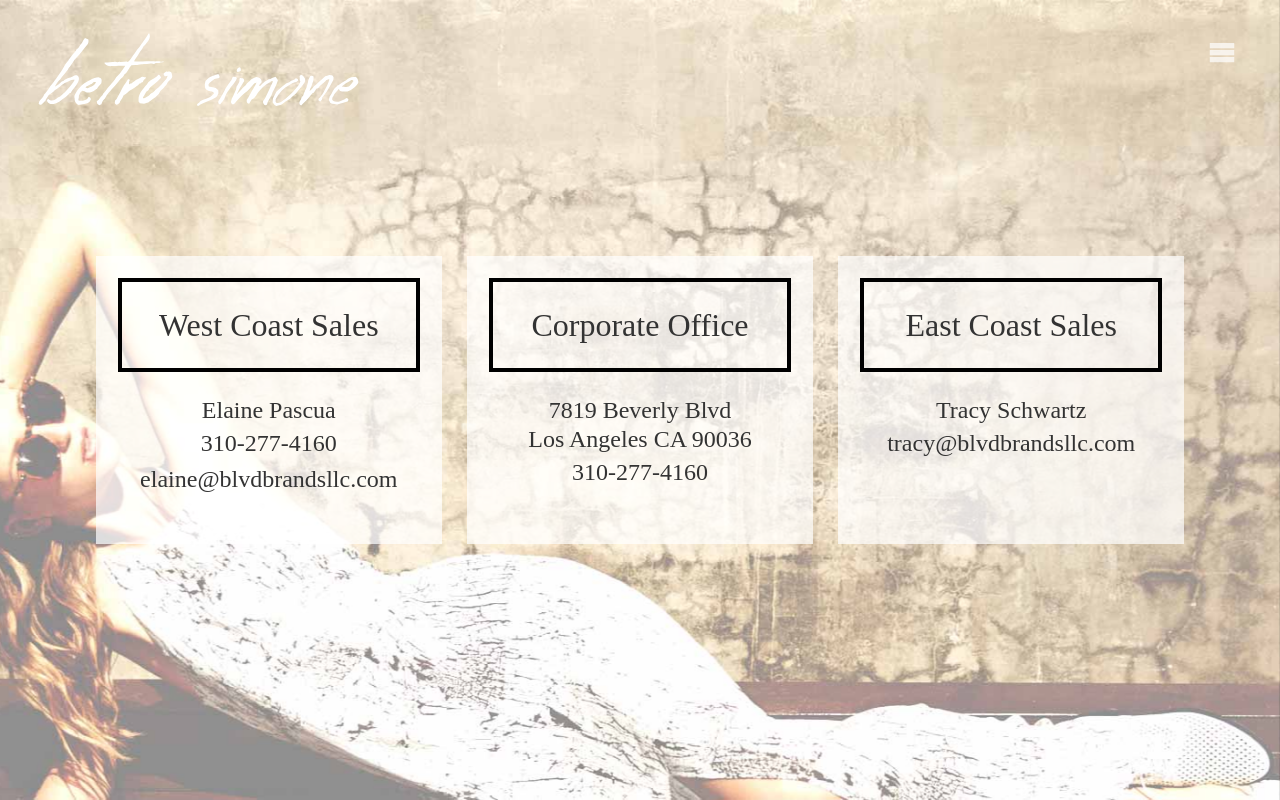
After one commit to jasonHalsey/betro_lookbook, a PHP site: page /contact.php in a window 1280 px wide. The commit adds this page. Run offline with PHP 8.4, Linux system fonts and the light colour scheme; some libraries are stand-ins or nearby versions; some web fonts are replaced.

Commit message:
contact page structure

```diff
--- /dev/null
+++ b/contact.php
@@ -0,0 +1,25 @@
+<?php include_once("inc/header.php"); ?>
+
+        <main class="cd-container">
+            <section class="block_container">
+                <div class="contact-block">
+                    <h2>West Coast Sales</h2>
+                    <h3>Elaine Pascua</h3>
+                    <p>310-277-4160</p>
+                    <p>elaine@blvdbrandsllc.com</p>
+                </div>
+                <div class="contact-block">
+                    <h2>corporate office</h2>
+                    <h3>7819 Beverly Blvd<br />Los Angeles CA 90036</h3>
+                    <p>310-277-4160</p>
+                </div>
+                <div class="contact-block">
+                    <h2>east coast sales</h2>
+                    <h3>Tracy Schwartz</h3>
+                    <p> </p>
+                    <p>tracy@blvdbrandsllc.com</p>
+                </div>
+            </section>
+        </main> <!-- #main-container -->
+
+<?php include_once("inc/footer.php"); ?>
--- /dev/null
+++ b/inc/footer.php
@@ -0,0 +1,17 @@
+        <footer></footer>
+        <script  src="//ajax.googleapis.com/ajax/libs/jquery/1.11.2/jquery.min.js"></script>
+        <script  >window.jQuery || document.write('<script async src="js/vendor/jquery-1.11.2.min.js"><\/script>')</script>
+        <script src="//use.typekit.net/wbt4gba.js"></script>
+        <script >try{Typekit.load();}catch(e){}</script>
+        <script src="js/vendor/picturefill.min.js" ></script>
+        <script src="js/vendor/lazysizes.min.js" ></script>
+
+        <script src="js/hd-instagram.js"></script>
+        <script src="js/vendor/spectragram.js" ></script>
+
+
+        <script src="js/scripts.js"></script>
+
+
+    </body>
+</html>
--- a/contact.html
+++ b/inc/header.php
@@ -11,10 +11,12 @@
         <meta name="viewport" content="width=device-width, initial-scale=1">
         <link rel="stylesheet" href="stylesheets/screen.css">
 
-        <!-- <script src="js/instafeed.js"></script> -->
+        <script src="js/instafeed.min.js"></script>
+        <script async src="js/vendor/modernizr-2.8.3-respond-1.4.2.min.js"></script>
+
+
     </head>
-    <body class="contact-page">
-    	<div class="bg-container">
+    <body class="<?= basename($_SERVER['PHP_SELF'], ".php")?>">
         <!--[if lt IE 8]>
             <p class="browserupgrade">You are using an <strong>outdated</strong> browser. Please <a href="http://browsehappy.com/">upgrade your browser</a> to improve your experience.</p>
         <![endif]-->
@@ -29,7 +31,7 @@
               <ul>
                 <li><a href="/">Home</a></li>
                 <li><a href="downloads/linesheet.pdf" target="_blank">line sheet</a></li>
-                <li><a href="javascript:void(0)">Contact</a></li>
+                <li><a href="contact.php">Contact</a></li>
               </ul>
               <div class="nav_logo">
                 <img src="images/betro_logo.svg" />
@@ -39,22 +41,3 @@
             <div class="js-menu-screen sliding-panel-fade-screen"></div>
 
         </div>
-
-        <main class="cd-container">
-            <div class="main">
-
-            </div>
-        </main> <!-- #main-container -->
-
-        <script  src="//ajax.googleapis.com/ajax/libs/jquery/1.11.2/jquery.min.js"></script>
-        <script  >window.jQuery || document.write('<script async src="js/vendor/jquery-1.11.2.min.js"><\/script>')</script>
-
-        <script async src="js/vendor/modernizr-2.8.3-respond-1.4.2.min.js"></script>
-        <script src="//use.typekit.net/wbt4gba.js"></script>
-        <script >try{Typekit.load();}catch(e){}</script>
-        <script src="js/vendor/spectragram.min.js" ></script>
-        <script src="js/scripts.js"></script>
-        <!-- <script src="js/hd-instagram.js"></script> -->
-        </div>
-    </body>
-</html>
--- a/sass/partials/_contact.scss
+++ b/sass/partials/_contact.scss
@@ -1,37 +1,41 @@
-// body.contact-page{
-// 	background: url(../images/lookbook/15.jpg) no-repeat center center fixed;
-// 	-webkit-background-size: cover;
-// 	-moz-background-size: cover;
-// 	-o-background-size: cover;
-// 	background-size: cover;
-// 	height:100%;
-// 	width:100%;
-// }
-
-.bg-container {
-    position: relative;
-    background: #000;
-    overflow: hidden;
-    height:100%;
+body.contact{
+	background: url(../images/contact_bg.jpg) no-repeat center center fixed;
+	-webkit-background-size: cover;
+	-moz-background-size: cover;
+	-o-background-size: cover;
+	background-size: cover;
+	height:100%;
 	width:100%;
+    section.block_container{
+        @include outer-container;
+        padding-top: 20%;
+        .contact-block{
+            @include span-columns(4);
+            text-align: center;
+            background-color: rgba(255, 255, 255, 0.7);
+            height:18.0em;
+            padding:2%;
+            h2{
+                font-family: $primary-font;
+                font-size: 2.0em;
+                text-transform: capitalize;
+                border: 4px solid #000;
+                padding: 0.75em;
+            }
+            h3{
+                font-family: $secondary-font;
+                font-size: 1.5em;
+                margin: 0;
+            }
+            p{
+                font-family: $secondary-font;
+                font-size: 1.5em;
+                margin: 0;
+            }
+            @include media($tablet){
+                @include span-columns(12);
+                margin-bottom: 2.0em;
+            }
+        }
+    }
 }
-/* You could use :after - it doesn't really matter */
-.bg-container:before {
-    content: ' ';
-    display: block;
-    position: absolute;
-    left: 0;
-    top: 0;
-    width: 100%;
-    height: 100%;
-    z-index: 1;
-    opacity: 0.6;
-    background-image: url(../images/lookbook/15.jpg);
-    background-repeat: no-repeat;
-    background-position: center center;
-    -ms-background-size: cover;
-    -o-background-size: cover;
-    -moz-background-size: cover;
-    -webkit-background-size: cover;
-    background-size: cover;
-}
--- a/sass/partials/_variables.scss
+++ b/sass/partials/_variables.scss
@@ -1,6 +1,5 @@
 $primary-font: felt-tip-woman;
-
-
+$secondary-font: atrament-web;
 $base-font-color: #ffffff;
 
 
--- a/stylesheets/screen.css
+++ b/stylesheets/screen.css
@@ -1,4 +1,4 @@
-/* line 5, ../../../../../Users/jasonhalsey/.rvm/rubies/ruby-1.9.3-p484/lib/ruby/gems/1.9.1/gems/compass-core-1.0.3/stylesheets/compass/reset/_utilities.scss */
+/* line 5, ../../../../../Users/jason/.rvm/gems/ruby-2.1.2/gems/compass-core-1.0.1/stylesheets/compass/reset/_utilities.scss */
 html, body, div, span, applet, object, iframe,
 h1, h2, h3, h4, h5, h6, p, blockquote, pre,
 a, abbr, acronym, address, big, cite, code,
@@ -20,45 +20,45 @@ time, mark, audio, video {
   vertical-align: baseline;
 }
 
-/* line 22, ../../../../../Users/jasonhalsey/.rvm/rubies/ruby-1.9.3-p484/lib/ruby/gems/1.9.1/gems/compass-core-1.0.3/stylesheets/compass/reset/_utilities.scss */
+/* line 22, ../../../../../Users/jason/.rvm/gems/ruby-2.1.2/gems/compass-core-1.0.1/stylesheets/compass/reset/_utilities.scss */
 html {
   line-height: 1;
 }
 
-/* line 24, ../../../../../Users/jasonhalsey/.rvm/rubies/ruby-1.9.3-p484/lib/ruby/gems/1.9.1/gems/compass-core-1.0.3/stylesheets/compass/reset/_utilities.scss */
+/* line 24, ../../../../../Users/jason/.rvm/gems/ruby-2.1.2/gems/compass-core-1.0.1/stylesheets/compass/reset/_utilities.scss */
 ol, ul {
   list-style: none;
 }
 
-/* line 26, ../../../../../Users/jasonhalsey/.rvm/rubies/ruby-1.9.3-p484/lib/ruby/gems/1.9.1/gems/compass-core-1.0.3/stylesheets/compass/reset/_utilities.scss */
+/* line 26, ../../../../../Users/jason/.rvm/gems/ruby-2.1.2/gems/compass-core-1.0.1/stylesheets/compass/reset/_utilities.scss */
 table {
   border-collapse: collapse;
   border-spacing: 0;
 }
 
-/* line 28, ../../../../../Users/jasonhalsey/.rvm/rubies/ruby-1.9.3-p484/lib/ruby/gems/1.9.1/gems/compass-core-1.0.3/stylesheets/compass/reset/_utilities.scss */
+/* line 28, ../../../../../Users/jason/.rvm/gems/ruby-2.1.2/gems/compass-core-1.0.1/stylesheets/compass/reset/_utilities.scss */
 caption, th, td {
   text-align: left;
   font-weight: normal;
   vertical-align: middle;
 }
 
-/* line 30, ../../../../../Users/jasonhalsey/.rvm/rubies/ruby-1.9.3-p484/lib/ruby/gems/1.9.1/gems/compass-core-1.0.3/stylesheets/compass/reset/_utilities.scss */
+/* line 30, ../../../../../Users/jason/.rvm/gems/ruby-2.1.2/gems/compass-core-1.0.1/stylesheets/compass/reset/_utilities.scss */
 q, blockquote {
   quotes: none;
 }
-/* line 103, ../../../../../Users/jasonhalsey/.rvm/rubies/ruby-1.9.3-p484/lib/ruby/gems/1.9.1/gems/compass-core-1.0.3/stylesheets/compass/reset/_utilities.scss */
+/* line 103, ../../../../../Users/jason/.rvm/gems/ruby-2.1.2/gems/compass-core-1.0.1/stylesheets/compass/reset/_utilities.scss */
 q:before, q:after, blockquote:before, blockquote:after {
   content: "";
   content: none;
 }
 
-/* line 32, ../../../../../Users/jasonhalsey/.rvm/rubies/ruby-1.9.3-p484/lib/ruby/gems/1.9.1/gems/compass-core-1.0.3/stylesheets/compass/reset/_utilities.scss */
+/* line 32, ../../../../../Users/jason/.rvm/gems/ruby-2.1.2/gems/compass-core-1.0.1/stylesheets/compass/reset/_utilities.scss */
 a img {
   border: none;
 }
 
-/* line 116, ../../../../../Users/jasonhalsey/.rvm/rubies/ruby-1.9.3-p484/lib/ruby/gems/1.9.1/gems/compass-core-1.0.3/stylesheets/compass/reset/_utilities.scss */
+/* line 116, ../../../../../Users/jason/.rvm/gems/ruby-2.1.2/gems/compass-core-1.0.1/stylesheets/compass/reset/_utilities.scss */
 article, aside, details, figcaption, figure, footer, header, hgroup, main, menu, nav, section, summary {
   display: block;
 }
@@ -612,35 +612,77 @@ div.byebye_overlay {
   font-size: 2.25em;
 }
 
-/* line 11, ../sass/partials/_contact.scss */
-.bg-container {
-  position: relative;
-  background: #000;
-  overflow: hidden;
+/* line 1, ../sass/partials/_contact.scss */
+body.contact {
+  background: url(../images/contact_bg.jpg) no-repeat center center fixed;
+  -webkit-background-size: cover;
+  -moz-background-size: cover;
+  -o-background-size: cover;
+  background-size: cover;
   height: 100%;
   width: 100%;
 }
-
-/* You could use :after - it doesn't really matter */
-/* line 19, ../sass/partials/_contact.scss */
-.bg-container:before {
-  content: ' ';
+/* line 9, ../sass/partials/_contact.scss */
+body.contact section.block_container {
+  max-width: 68em;
+  margin-left: auto;
+  margin-right: auto;
+  padding-top: 20%;
+}
+/* line 20, ../sass/bourbon/addons/_clearfix.scss */
+body.contact section.block_container::after {
+  clear: both;
+  content: "";
+  display: table;
+}
+/* line 12, ../sass/partials/_contact.scss */
+body.contact section.block_container .contact-block {
+  float: left;
   display: block;
-  position: absolute;
-  left: 0;
-  top: 0;
-  width: 100%;
-  height: 100%;
-  z-index: 1;
-  opacity: 0.6;
-  background-image: url(../images/lookbook/15.jpg);
-  background-repeat: no-repeat;
-  background-position: center center;
-  -ms-background-size: cover;
-  -o-background-size: cover;
-  -moz-background-size: cover;
-  -webkit-background-size: cover;
-  background-size: cover;
+  margin-right: 2.35765%;
+  width: 31.76157%;
+  text-align: center;
+  background-color: rgba(255, 255, 255, 0.7);
+  height: 18.0em;
+  padding: 2%;
+}
+/* line 89, ../sass/neat/grid/_span-columns.scss */
+body.contact section.block_container .contact-block:last-child {
+  margin-right: 0;
+}
+/* line 18, ../sass/partials/_contact.scss */
+body.contact section.block_container .contact-block h2 {
+  font-family: felt-tip-woman;
+  font-size: 2.0em;
+  text-transform: capitalize;
+  border: 4px solid #000;
+  padding: 0.75em;
+}
+/* line 25, ../sass/partials/_contact.scss */
+body.contact section.block_container .contact-block h3 {
+  font-family: atrament-web;
+  font-size: 1.5em;
+  margin: 0;
+}
+/* line 30, ../sass/partials/_contact.scss */
+body.contact section.block_container .contact-block p {
+  font-family: atrament-web;
+  font-size: 1.5em;
+  margin: 0;
+}
+@media screen and (max-width: 979px) {
+  /* line 12, ../sass/partials/_contact.scss */
+  body.contact section.block_container .contact-block {
+    float: left;
+    display: block;
+    margin-right: 2.35765%;
+    width: 100%;
+    margin-bottom: 2.0em;
+  }
+  /* line 89, ../sass/neat/grid/_span-columns.scss */
+  body.contact section.block_container .contact-block:last-child {
+    margin-right: 0;
+  }
 }
 
 /* line 1, ../sass/partials/_instafeed.scss */
```
Also changed, not shown: index.php (renamed from index.html, +2 -61 lines), images/contact_bg.jpg (added).
